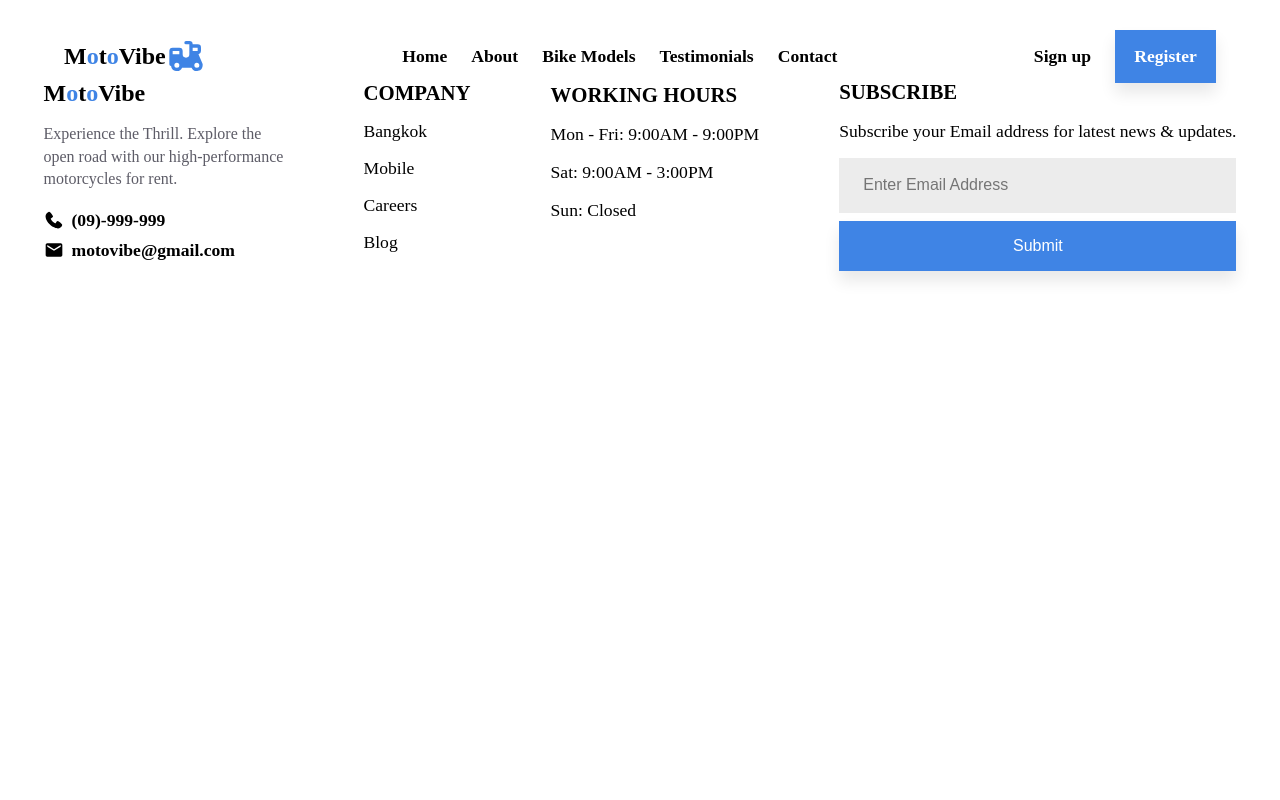
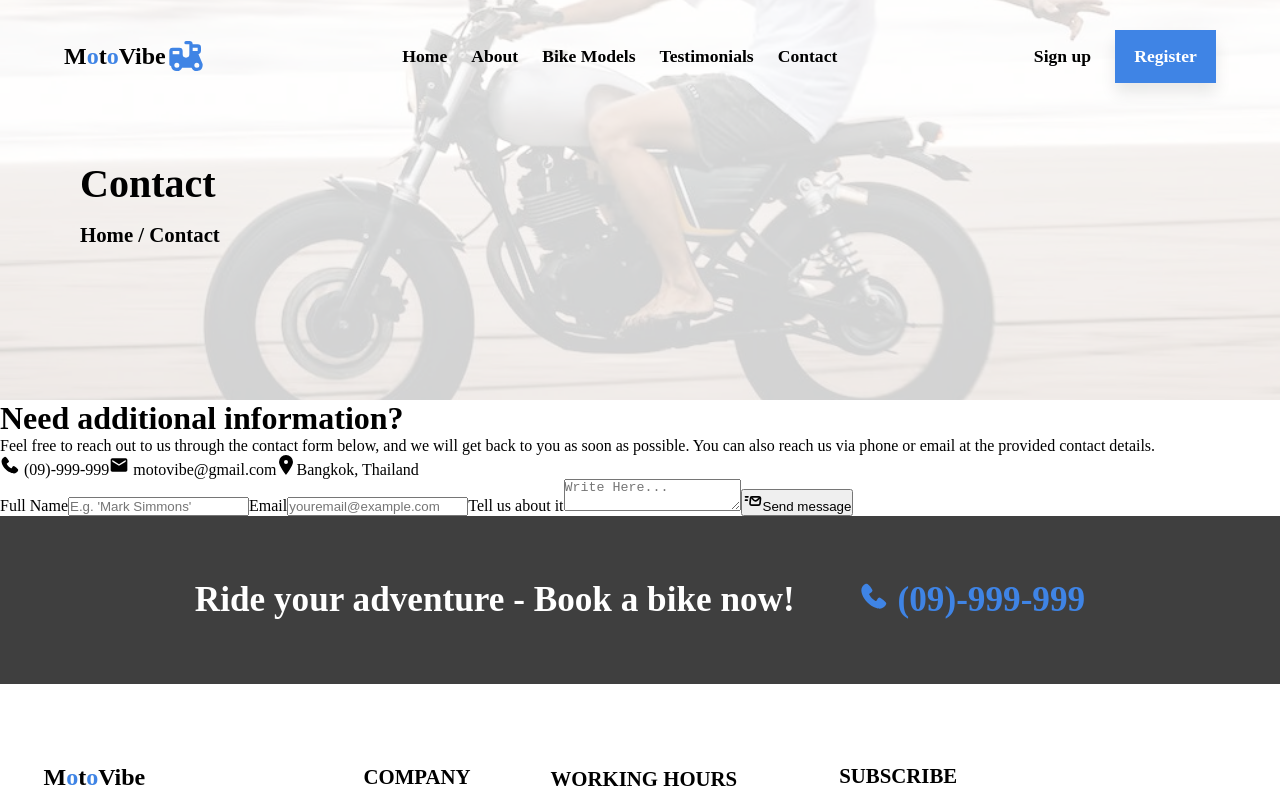
Before and after one commit to OnigiriKing/moto-vibe, a React (Create React App) app: page /Contact in a window 1280 px wide. Shown: the top 800 px of the page. Built offline with nearby package versions, Linux system fonts and the light colour scheme.

Commit message:
Contact page created

```diff
--- a/src/App.jsx
+++ b/src/App.jsx
@@ -6,6 +6,7 @@ import HomePage from "./pages/homePage/HomePage";
 import FooterPage from "./pages/footerPage/Footer";
 import Testimonials from "./pages/testimonialsPage/Testimonials";
 import About from "./pages/aboutPage/About";
+import Contact from "./pages/contactPage/Contact";
 
 export default function App() {
   return (
@@ -15,6 +16,7 @@ export default function App() {
         <Route path="/" element={<HomePage />} />
         <Route path="/Reviews" element={<Testimonials />} />
         <Route path="/About" element={<About />} />
+        <Route path="/Contact" element={<Contact />} />
       </Routes>
       <FooterPage />
     </div>
--- /dev/null
+++ b/src/pages/contactPage/Contact.jsx
@@ -0,0 +1,52 @@
+import AllPagesStart from "../navBar/AllPagesStart";
+import AllPagesFooter from "../footerPage/AllPagesFooter";
+import { footerSvg } from "../../svg/footerSvg";
+import { requestSvg } from "../../svg/requestFormSvg";
+
+export default function Contact() {
+  return (
+    <div>
+      <AllPagesStart page="Contact" />
+      <div id="contact-page">
+        <div className="contact-page-wrapper">
+          <div className="contact-page-text">
+            <h1>Need additional information?</h1>
+            <p>
+              Feel free to reach out to us through the contact form below, and
+              we will get back to you as soon as possible. You can also reach us
+              via phone or email at the provided contact details.
+            </p>
+            <a href="tel:09999999">{footerSvg(20).phone} (09)-999-999</a>
+            <a href="mailto: motovibe@gmail.com">
+              {footerSvg(20).email} motovibe@gmail.com
+            </a>
+            <a href="https://www.google.com/maps/place/Bangkok">
+              {requestSvg(20).location}Bangkok, Thailand
+            </a>
+          </div>
+          <div className="contact-page-contact-form">
+            <form>
+              <label for="contact-form-name">Full Name</label>
+              <input
+                id="contact-form-name"
+                placeholder="E.g. 'Mark Simmons'"
+              ></input>
+              <label for="contact-form-email">Email</label>
+              <input
+                id="contact-form-email"
+                placeholder="youremail@example.com"
+              ></input>
+              <label for="contact-form-des">Tell us about it</label>
+              <textarea
+                id="contact-form-des"
+                placeholder="Write Here..."
+              ></textarea>
+              <button>{requestSvg(20).message}Send message</button>
+            </form>
+          </div>
+        </div>
+      </div>
+      <AllPagesFooter />
+    </div>
+  );
+}
--- a/src/svg/requestFormSvg.jsx
+++ b/src/svg/requestFormSvg.jsx
@@ -74,6 +74,26 @@ export function requestSvg(width) {
           />
         </svg>
       ),
+
+      message: (
+        <svg
+          xmlns="http://www.w3.org/2000/svg"
+          width={width}
+          height={width}
+          viewBox="0 0 24 24"
+        >
+          <g
+            fill="none"
+            stroke="currentColor"
+            stroke-linecap="round"
+            stroke-linejoin="round"
+            stroke-width="2"
+          >
+            <path d="M3 7h3m-3 4h2m4.02-2.199l-.6 6A2 2 0 0 0 10.41 17h7.98a2 2 0 0 0 1.99-1.801l.6-6A2 2 0 0 0 18.99 7h-7.98a2 2 0 0 0-1.99 1.801z" />
+            <path d="m9.8 7.5l2.982 3.28a3 3 0 0 0 4.238.202L20.3 8" />
+          </g>
+        </svg>
+      ),
     };
 
 
```
